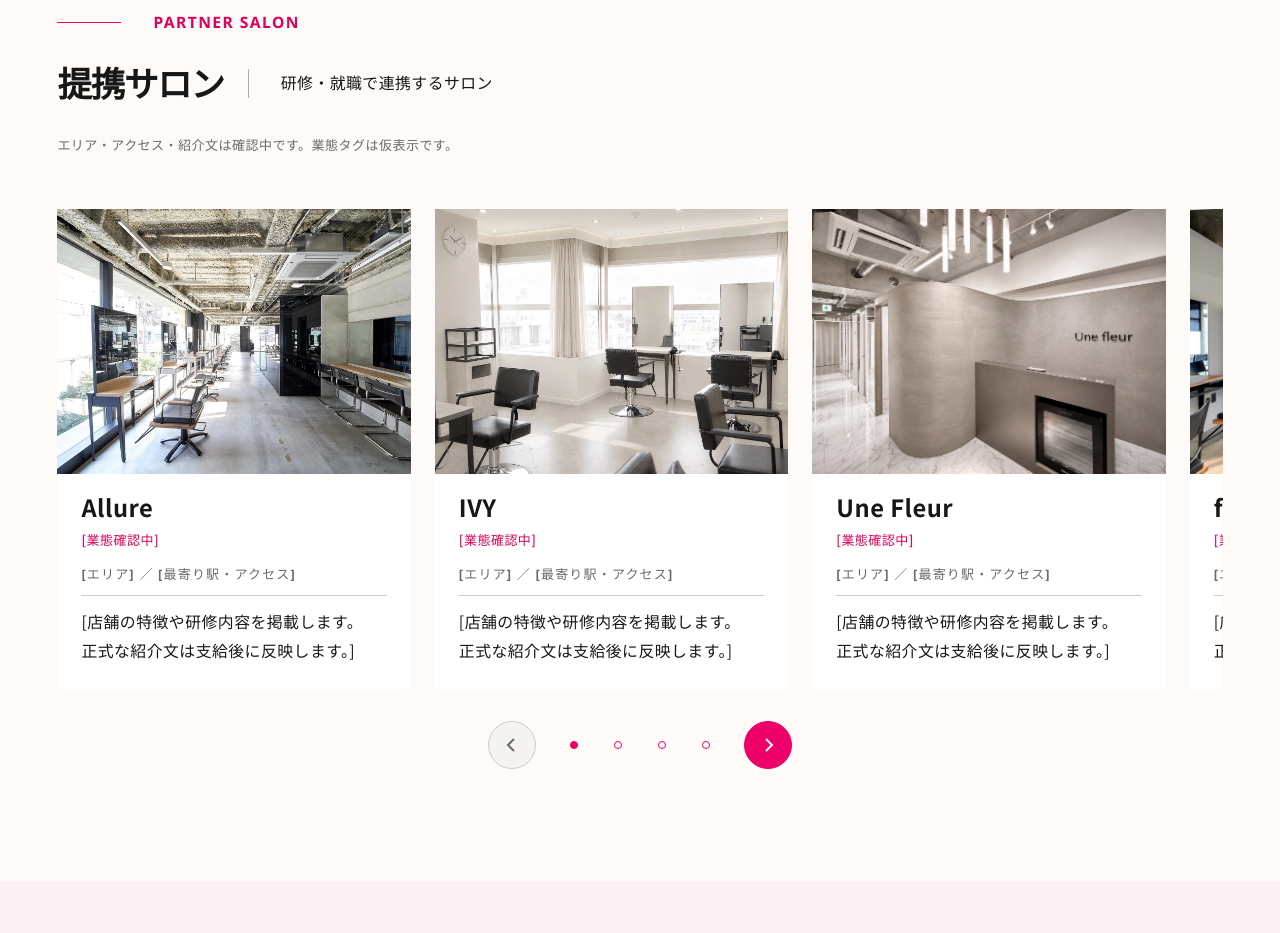
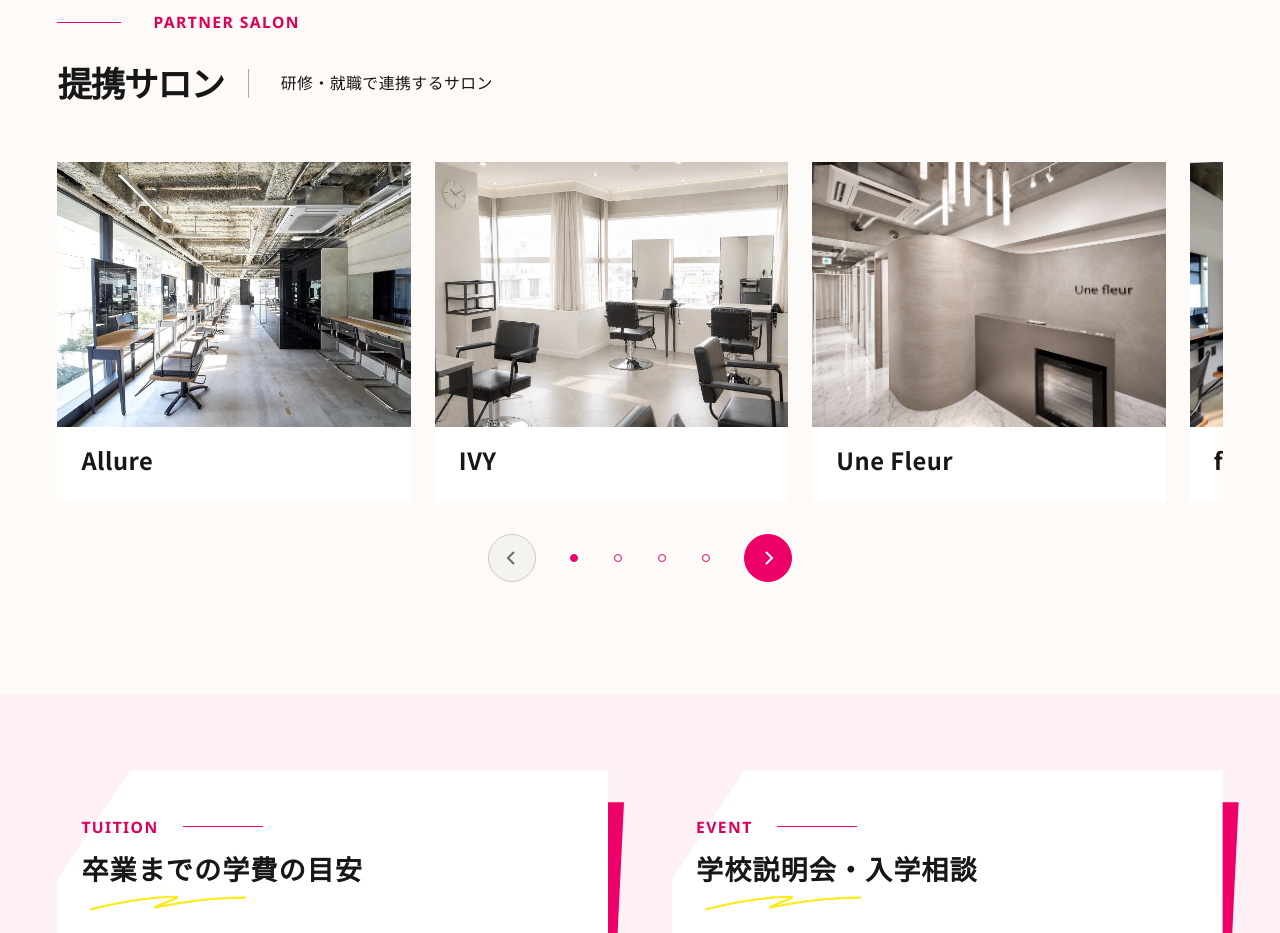
Before and after one commit to Yasai-Co-Ltd/hairstylist-school, a website built with Vite: page index.html in a window 1280 px wide. Shown: the part 5900-6833 px from the top of the page. Built offline with nearby package versions, Linux system fonts and the light colour scheme.

Commit message:
提携サロンの注意書きと仮の店舗情報を削除
- 「エリア・アクセス・紹介文は確認中です。業態タグは仮表示です。」を削除
- 6店舗のカードから業態タグ・エリア・紹介文の仮表示を削除し、写真と店名のみに
- 不要になった注意書きのスタイルを削除
- PROGRESSの提携サロンの状況を更新

Co-Authored-By: Claude Opus 5.5 <noreply@anthropic.com>

```diff
--- a/index.html
+++ b/index.html
@@ -807,9 +807,6 @@
               <p class="p-top-partner-salon__description">研修・就職で連携するサロン</p>
             </div>
           </header>
-          <p class="p-top-partner-salon__notice">
-            エリア・アクセス・紹介文は確認中です。業態タグは仮表示です。
-          </p>
           <div class="p-top-partner-salon__slider" data-partner-salon>
             <div
               class="p-top-partner-salon__viewport"
@@ -842,13 +839,6 @@
                       >
                         Allure
                       </h3>
-                      <p class="c-teacher-card__specialty p-top-partner-salon__tag">[業態確認中]</p>
-                      <p class="c-teacher-card__en p-top-partner-salon__location">
-                        [エリア] ／ [最寄り駅・アクセス]
-                      </p>
-                      <p class="c-teacher-card__description p-top-partner-salon__summary">
-                        [店舗の特徴や研修内容を掲載します。正式な紹介文は支給後に反映します。]
-                      </p>
                     </div>
                   </article>
                 </li>
@@ -873,13 +863,6 @@
                       >
                         IVY
                       </h3>
-                      <p class="c-teacher-card__specialty p-top-partner-salon__tag">[業態確認中]</p>
-                      <p class="c-teacher-card__en p-top-partner-salon__location">
-                        [エリア] ／ [最寄り駅・アクセス]
-                      </p>
-                      <p class="c-teacher-card__description p-top-partner-salon__summary">
-                        [店舗の特徴や研修内容を掲載します。正式な紹介文は支給後に反映します。]
-                      </p>
                     </div>
                   </article>
                 </li>
@@ -904,13 +887,6 @@
                       >
                         Une Fleur
                       </h3>
-                      <p class="c-teacher-card__specialty p-top-partner-salon__tag">[業態確認中]</p>
-                      <p class="c-teacher-card__en p-top-partner-salon__location">
-                        [エリア] ／ [最寄り駅・アクセス]
-                      </p>
-                      <p class="c-teacher-card__description p-top-partner-salon__summary">
-                        [店舗の特徴や研修内容を掲載します。正式な紹介文は支給後に反映します。]
-                      </p>
                     </div>
                   </article>
                 </li>
@@ -935,13 +911,6 @@
                       >
                         fons
                       </h3>
-                      <p class="c-teacher-card__specialty p-top-partner-salon__tag">[業態確認中]</p>
-                      <p class="c-teacher-card__en p-top-partner-salon__location">
-                        [エリア] ／ [最寄り駅・アクセス]
-                      </p>
-                      <p class="c-teacher-card__description p-top-partner-salon__summary">
-                        [店舗の特徴や研修内容を掲載します。正式な紹介文は支給後に反映します。]
-                      </p>
                     </div>
                   </article>
                 </li>
@@ -966,13 +935,6 @@
                       >
                         ICY
                       </h3>
-                      <p class="c-teacher-card__specialty p-top-partner-salon__tag">[業態確認中]</p>
-                      <p class="c-teacher-card__en p-top-partner-salon__location">
-                        [エリア] ／ [最寄り駅・アクセス]
-                      </p>
-                      <p class="c-teacher-card__description p-top-partner-salon__summary">
-                        [店舗の特徴や研修内容を掲載します。正式な紹介文は支給後に反映します。]
-                      </p>
                     </div>
                   </article>
                 </li>
@@ -997,13 +959,6 @@
                       >
                         NI
                       </h3>
-                      <p class="c-teacher-card__specialty p-top-partner-salon__tag">[業態確認中]</p>
-                      <p class="c-teacher-card__en p-top-partner-salon__location">
-                        [エリア] ／ [最寄り駅・アクセス]
-                      </p>
-                      <p class="c-teacher-card__description p-top-partner-salon__summary">
-                        [店舗の特徴や研修内容を掲載します。正式な紹介文は支給後に反映します。]
-                      </p>
                     </div>
                   </article>
                 </li>
--- a/src/scss/pages/top/_partner-salon.scss
+++ b/src/scss/pages/top/_partner-salon.scss
@@ -20,13 +20,6 @@
     font-weight: 500;
     line-height: 1.8;
     letter-spacing: 0.03em;
-  }
-
-  &__notice {
-    margin-top: space(5);
-    font-size: 13px;
-    font-weight: 400;
-    color: color(muted);
   }
 
   &__slider {
```
Also changed, not shown: docs/PROGRESS.md (+25 -25 lines).
